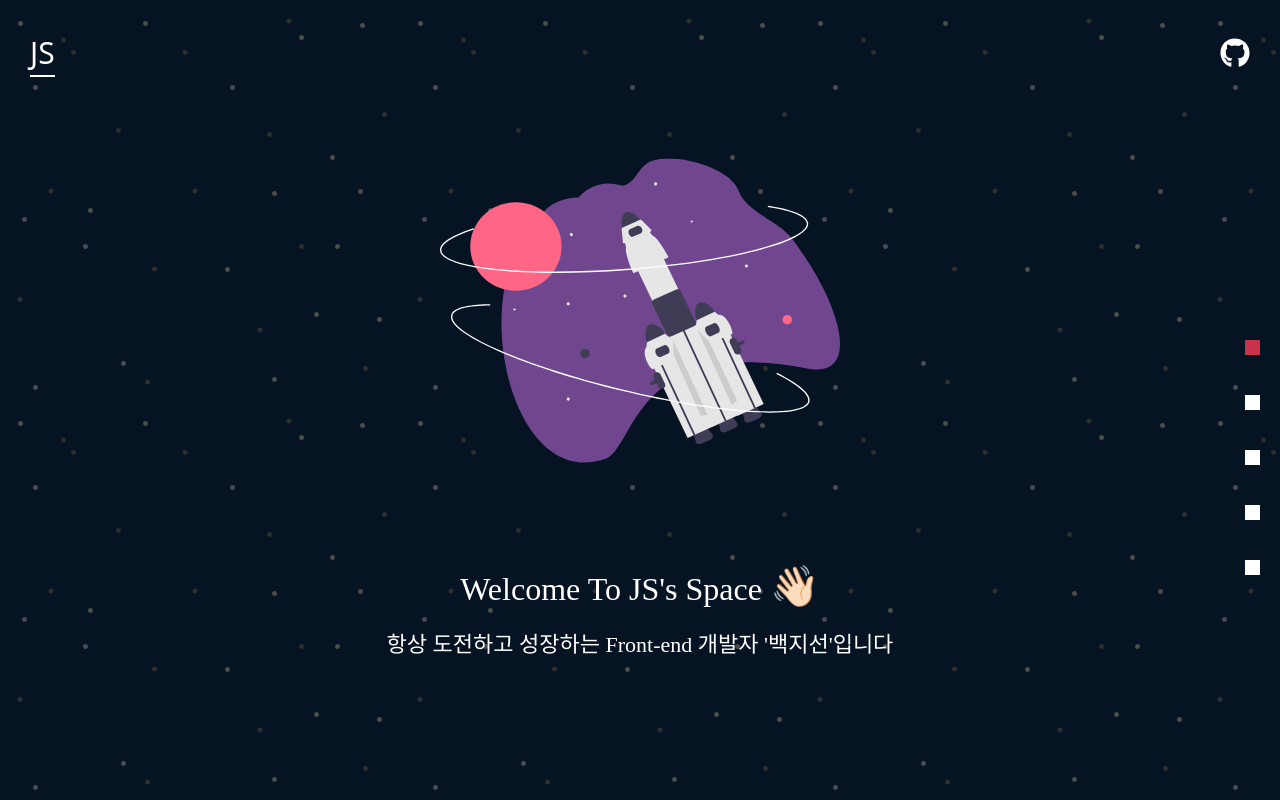
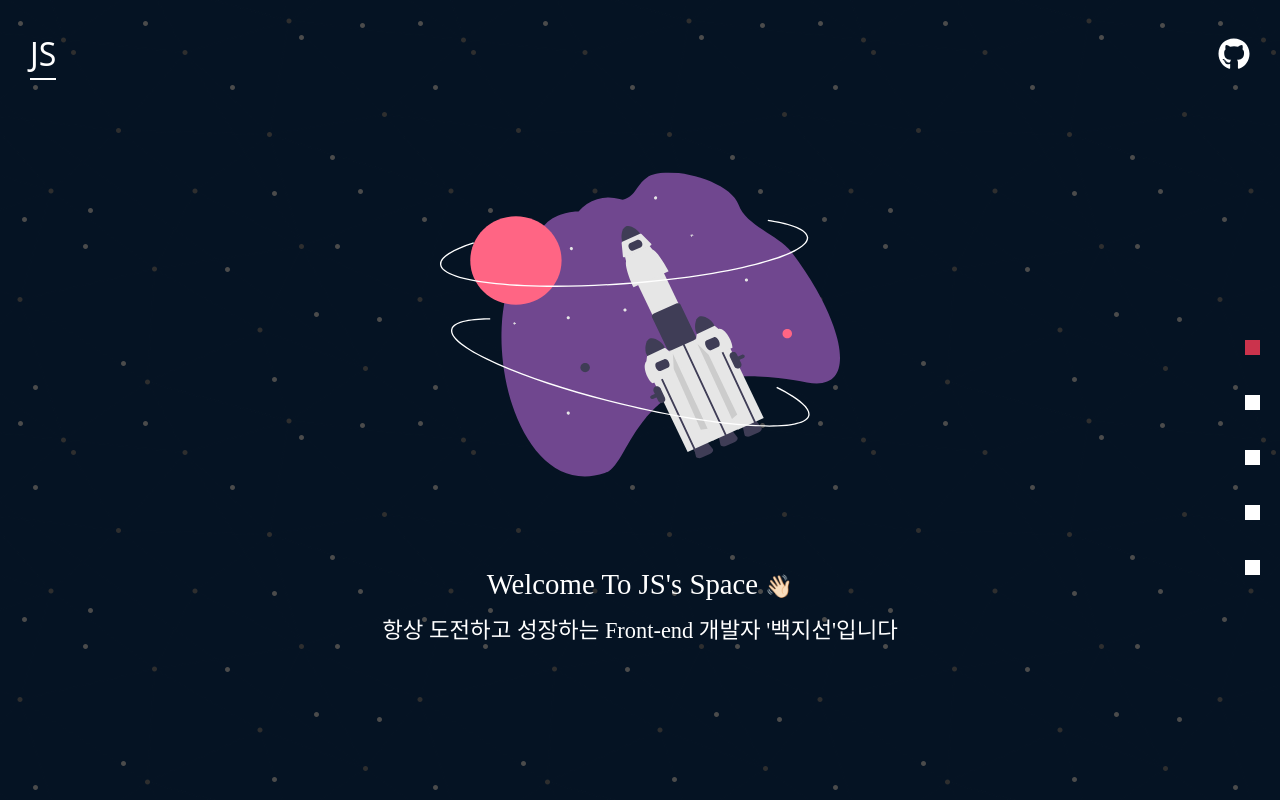
Before and after one commit to jiseon-baek/BaekJiseon, a Next.js app: page / in a window 1280 px wide. Built offline with nearby package versions, Linux system fonts and the light colour scheme; a web font is replaced by a local one.

Commit message:
style: font수정

```diff
--- a/src/component/Home.tsx
+++ b/src/component/Home.tsx
@@ -6,13 +6,13 @@ import "tailwindcss/tailwind.css"
 export default function Home() {
 	return (
 		<>
-		<Homeground>
-			<Homesvg data-aos="fade-up"
-     data-aos-duration="3000" aria-label="home_svg"><Img src="/img/space.svg" width={400} height={400} alt="home-svg"/></Homesvg>
-			<Homegreeting data-aos="fade-down"
-     data-aos-easing="linear"
-     data-aos-duration="2000">Welcome To JS's Space <Homehand>👋🏻</Homehand><br/><Homespan>항상 도전하고 성장하는 Front-end 개발자 '백지선'입니다</Homespan></Homegreeting>
-		</Homeground>
+			<Homeground>
+				<Homesvg data-aos="fade-up"
+					data-aos-duration="3000" aria-label="home_svg"><Img src="/img/space.svg" width={400} height={400} alt="home-svg" /></Homesvg>
+				<Homegreeting data-aos="fade-down"
+					data-aos-easing="linear"
+					data-aos-duration="2000">Welcome To JS's Space <Homehand>👋🏻</Homehand><br /><Homespan>항상 도전하고 성장하는 Front-end 개발자 '백지선'입니다</Homespan></Homegreeting>
+			</Homeground>
 
 		</>
 	)
@@ -63,11 +63,11 @@ const Homeground = styled.section`
 	background-image: url(/img/home-bg.svg);
 	display: flex;
 	color: white;
-	font-size: 50px;
+	font-size: 2rem;
 	font-family: 'Cafe24SsurroundAir';
 	flex-direction: column;
 	text-align:center;
-	margin: 20px;
+	margin: 2em;
 	justify-content: center;
 	height: 100vh;
 	margin:0;
@@ -76,7 +76,7 @@ const Homeground = styled.section`
 
 const Homesvg = styled.div`
 	margin: 0 auto;
-	width:430px;
+	width: 36rem;
 	z-index: 100;
 	object-fit: cover;
 
@@ -84,19 +84,19 @@ const Homesvg = styled.div`
 `;
 
 const Homegreeting = styled.h5`
-	font-size: 32px;
+	font-size: 1.8rem;
 	margin:0;
 	//animation: ${float4} 2s ease;
 	//animation-fill-mode: forwards;
 `;
 
 const Homespan = styled.span`
-	font-size: 22px;
+	font-size: 1.4rem;
 	font-family: 'Cafe24SsurroundAir';
 `;
 
 const Homehand = styled.span`
-	font-size: 40px;
+	font-size: 1.4rem;
 	animation: ${shake} 3s ease infinite;
 	transform-origin: 70% 70%;
     	display: inline-block;
--- a/src/component/Navbar.tsx
+++ b/src/component/Navbar.tsx
@@ -80,7 +80,7 @@ const Navgit = styled.a`
   	position: fixed;
 	top: 30px;
 	right: 30px;
-	font-size: 30px;
+	font-size: 2rem;
 	transition: all 200ms ease;
 	&:hover {
 		color: pink;
@@ -90,7 +90,7 @@ const Navlogo = styled.a`
   	position: fixed;
 	top: 30px;
 	left: 30px;
-	font-size: 30px;
+	font-size: 2rem;
 	margin:0;
 	border-bottom: 2px solid white;
 	transition: all 200ms ease;
--- a/src/component/Project.tsx
+++ b/src/component/Project.tsx
@@ -127,7 +127,7 @@ const ProjectTop = styled.title`
 const Span = styled.span`
 	display: flex;
 	justify-content: center;
-	font-size: 38px;
+	font-size: 2.4rem;
 	font-weight: bold;
 	animation: fade 500ms ease-in;
 	width: 40%;
@@ -200,7 +200,7 @@ const ContainerDiv = styled.div`
 	color: rgb(222, 60, 87);
     }
     h4 {
-	    font-size: 20px;
+	    font-size: 1.5rem;
 	    padding: 18px;
     }
     p {
@@ -211,7 +211,7 @@ const ContainerDiv = styled.div`
 const DivDescription = styled.p`
 
 background-color: white;
-	padding: 10px;
+    padding: 10px;
     align-items: center;
     margin-top: 10px;
     font-size: 16px;
```
Also changed, not shown: data.tsx (+11 -11 lines), src/component/Aboutme.tsx (+4 -4 lines), src/component/Skills.tsx (+2 -7 lines).
